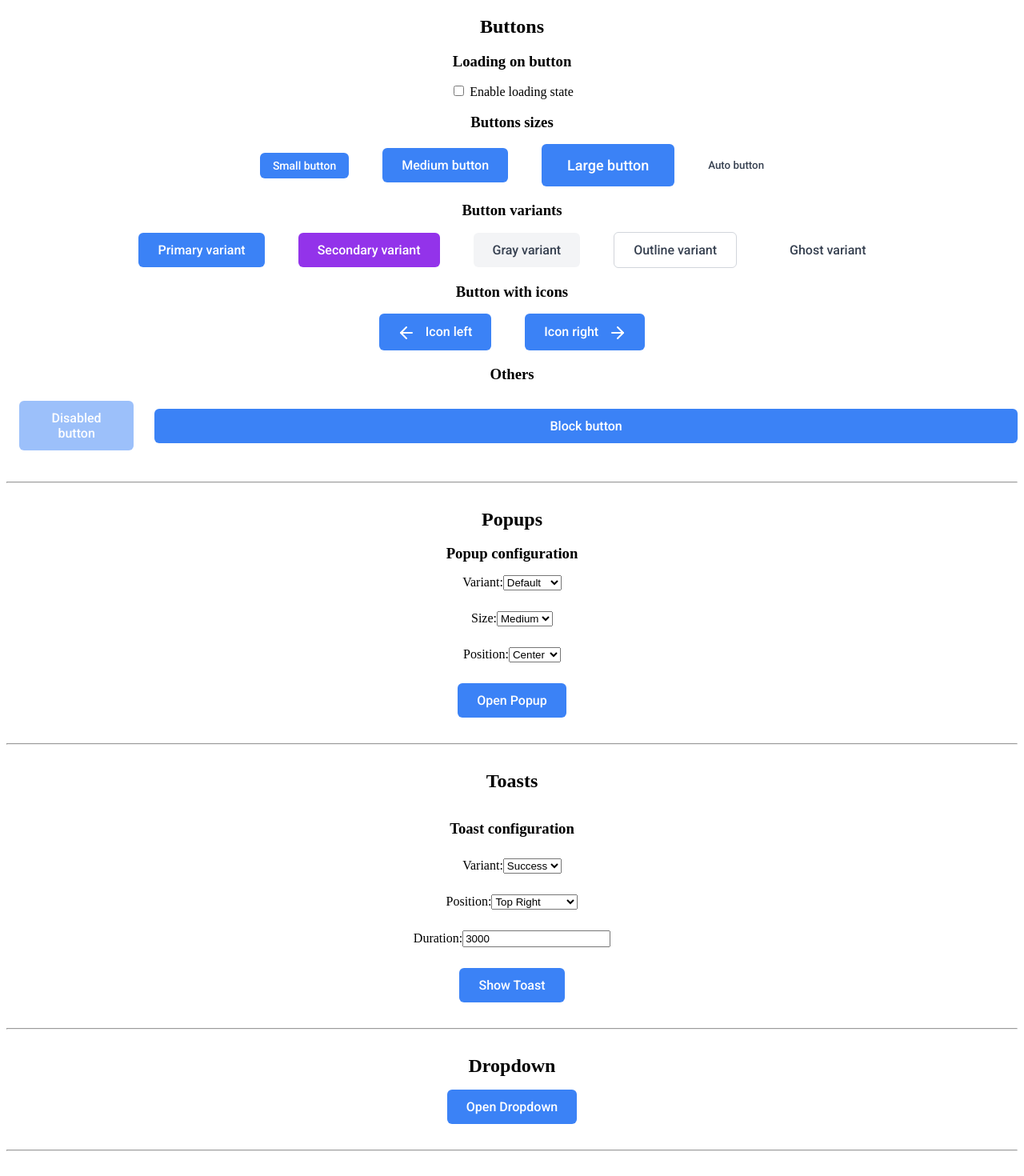
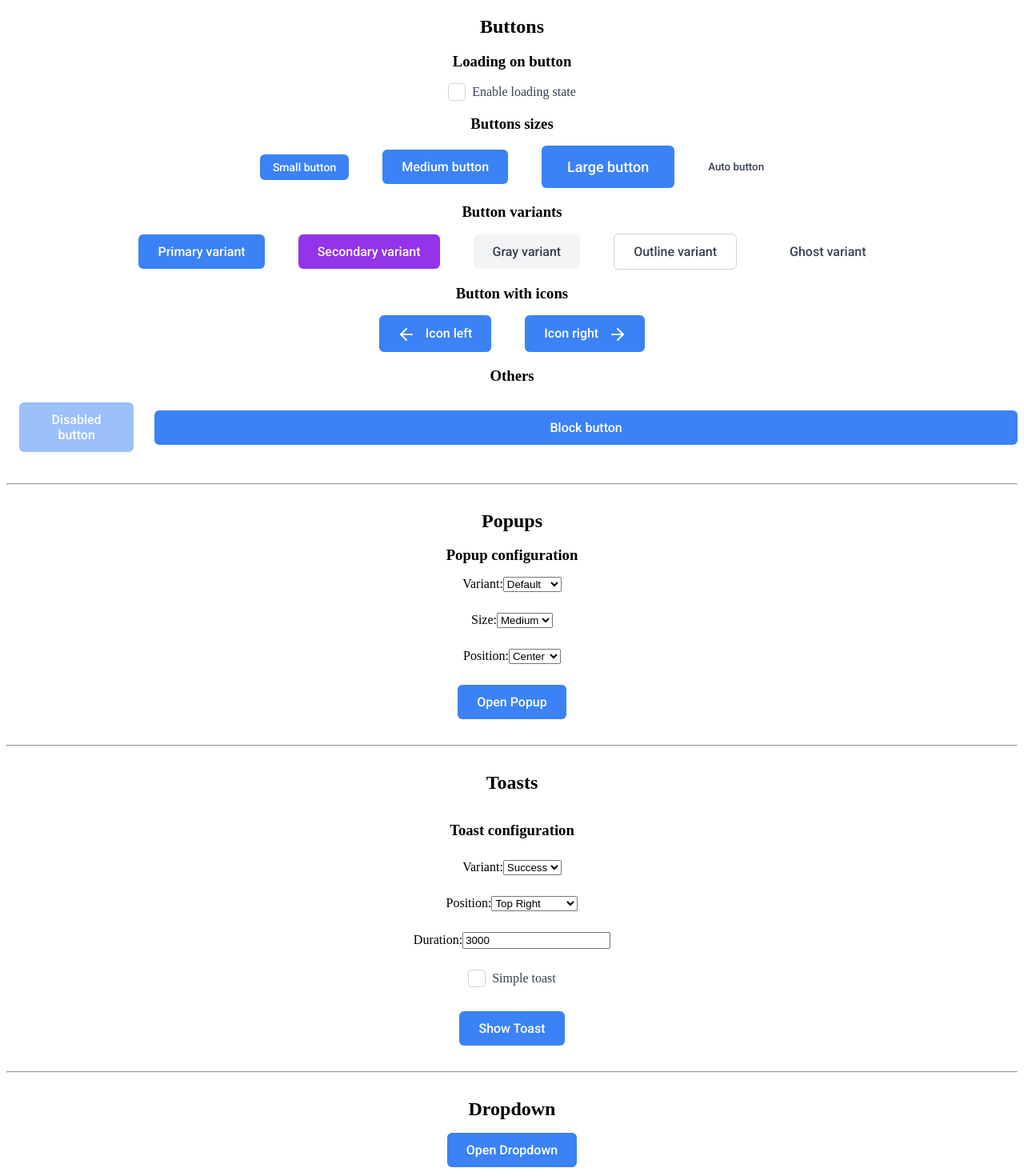
Before and after one commit to edgarimai/vue-smart-ui, a Vue app: page / in a window 1280 px wide. Shown: the top 1470 px of the page at 80% size. Built offline with nearby package versions, Linux system fonts and the light colour scheme.

Commit message:
feat(BaseToast): add simple toast option with minimal styling

```diff
--- a/src/App.vue
+++ b/src/App.vue
@@ -28,6 +28,7 @@ const pageState = reactive({
     position: 'top-right',
     duration: 3000,
     message: 'This is a toast message',
+    simple: false,
   },
   dropdown: {
     show: false,
@@ -82,6 +83,7 @@ const showToast = () => {
     title: 'Toast title',
     duration: pageState.toast.duration,
     position: pageState.toast.position,
+    simple: pageState.toast.simple,
   })
 }
 
@@ -182,10 +184,7 @@ const handleSelectAll = (checked) => {
       <h2>Buttons</h2>
       <h3>Loading on button</h3>
       <div class="container">
-        <label class="checkbox-label">
-          <input type="checkbox" v-model="pageState.isLoadingEnabled" class="checkbox-input" />
-          Enable loading state
-        </label>
+        <BaseCheckbox v-model="pageState.isLoadingEnabled" label="Enable loading state" />
       </div>
       <h3>Buttons sizes</h3>
       <div class="container">
@@ -410,6 +409,9 @@ const handleSelectAll = (checked) => {
         <div class="select-group">
           <label>Duration:</label>
           <input type="number" v-model="pageState.toast.duration" />
+        </div>
+        <div class="select-group">
+          <BaseCheckbox v-model="pageState.toast.simple" label="Simple toast" />
         </div>
         <BaseButton variant="primary" @click="showToast">Show Toast</BaseButton>
       </div>
--- a/src/components/BaseToast.vue
+++ b/src/components/BaseToast.vue
@@ -39,6 +39,10 @@ const props = defineProps({
   title: {
     type: String,
     default: '',
+  },
+  simple: {
+    type: Boolean,
+    default: false,
   },
 })
 
@@ -105,19 +109,19 @@ onUnmounted(() => {
       `base-toast--${variant}`,
       `base-toast--${position}`,
       { 'base-toast--visible': isVisible },
+      { 'base-toast--simple': simple },
     ]"
     @mouseenter="handleMouseEnter"
     @mouseleave="handleMouseLeave"
   >
-    <div class="base-toast__icon" v-if="$slots.icon">
-      <slot name="icon" />
-    </div>
-    <div v-else class="base-toast__icon">
-      <span :class="`icon-${variant}`" />
+    <div class="base-toast__icon" v-if="!simple && ($slots.icon || true)">
+      <slot name="icon">
+        <span :class="`icon-${variant}`" />
+      </slot>
     </div>
 
     <div class="base-toast__content">
-      <div v-if="title" class="base-toast__title">{{ title }}</div>
+      <div v-if="!simple && title" class="base-toast__title">{{ title }}</div>
       <div class="base-toast__message">
         <slot>{{ message }}</slot>
       </div>
@@ -130,7 +134,7 @@ onUnmounted(() => {
     </button>
 
     <div
-      v-if="duration > 0"
+      v-if="!simple && duration > 0"
       ref="progressBarRef"
       class="progress-bar"
       :class="`progress-bar--${variant}`"
@@ -249,6 +253,19 @@ onUnmounted(() => {
       background-color: var(--toast-error-color, #ef4444);
     }
   }
+
+  &--simple {
+    padding: 0.75rem 1rem;
+    min-width: 200px;
+
+    .base-toast__message {
+      margin: 0;
+    }
+
+    .base-toast__close {
+      margin-left: 0.5rem;
+    }
+  }
 }
 
 @keyframes progress {
--- a/src/composables/toast.js
+++ b/src/composables/toast.js
@@ -11,6 +11,7 @@ export function useToast() {
     position = 'top-right',
     duration = 3000,
     closable = true,
+    simple = false,
   }) => {
     const id = ++toastId
 
@@ -22,6 +23,7 @@ export function useToast() {
       position,
       duration,
       closable,
+      simple,
     })
 
     return id
```
